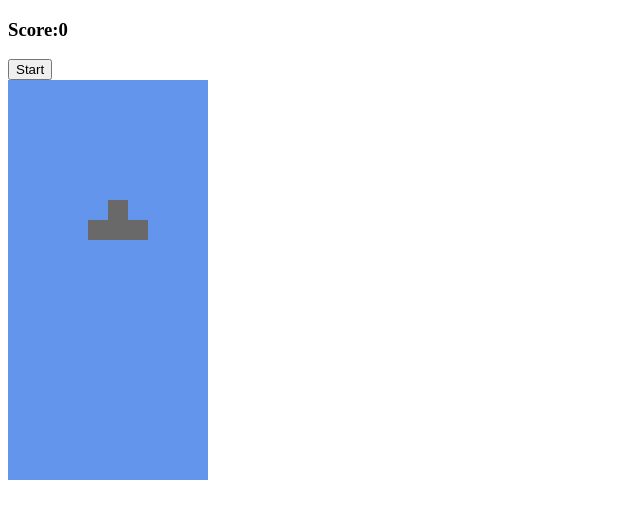
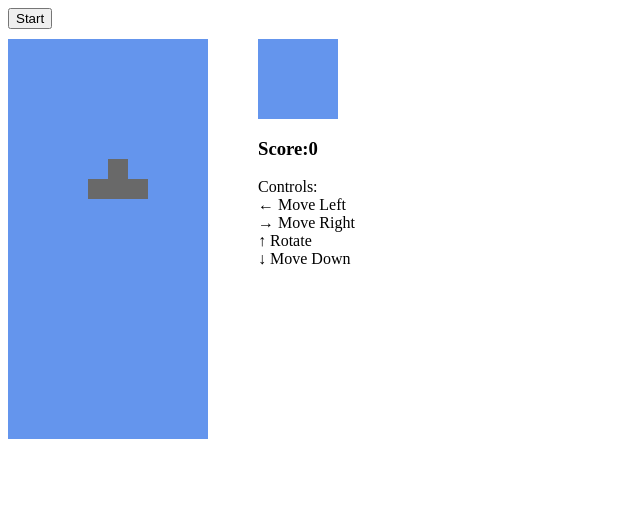
Before and after one commit to adamisafk/javascript-tetris, a PHP site: page / in a window 1280 px wide. Shown: the top 519 px of the page, without its empty margins (0-640 px from the left). Run offline with PHP 8.4, Linux system fonts and the light colour scheme.

Commit message:
Add rotate behaviour, Add mini-grid display, Change stylesheet with a siderbar

```diff
--- a/app.js
+++ b/app.js
@@ -42,6 +42,7 @@ document.addEventListener('DOMContentLoaded', () => {
     let currentPosition // sets the position
     let currentRotation // and rotation
     let current // current tetromino
+    let random // current randomized tetromino index
 
     selectTetromino()
 
@@ -49,7 +50,7 @@ document.addEventListener('DOMContentLoaded', () => {
     function selectTetromino() {
       currentRotation = 0
       // randomly select a Tetromino and its first rotation
-      let random = Math.floor(Math.random()*theTetrominoes.length)
+      random = Math.floor(Math.random()*theTetrominoes.length)
       current = theTetrominoes[random][currentRotation]
       currentPosition = 4
       draw()
@@ -79,13 +80,13 @@ document.addEventListener('DOMContentLoaded', () => {
           moveLeft()
           break;
         case 38: // up arrow
-          //rotate
+          rotate()
           break;
         case 39: // right arrow
           moveRight()
           break;
         case 40: // down arrow
-          //moveDown()
+          gameLoop()
           break;
       }
     }
@@ -145,4 +146,17 @@ document.addEventListener('DOMContentLoaded', () => {
       draw() //update
     }
 
+    // Rotate a Tetromino
+    function rotate() {
+      undraw() // delete
+      currentRotation++ // increases the current rotation index
+      // if the rotation is at maximum index (index 3 because there are four rotations), wrap it around to 0
+      if(currentRotation === current.length) {
+        currentRotation = 0
+      }
+      // select the new rotation of the current tetromino, without updating the current position
+      current = theTetrominoes[random][currentRotation]
+      draw()
+    }
+
 })
--- a/home.html
+++ b/home.html
@@ -7,10 +7,8 @@
         <title>Tetris</title>
     </head>
     <body>
-
-        <h3>Score:<span id="score">0</span></h3>
-        <button id="start-button">Start</button>
-
+        <button id="start-button" style="margin-bottom: 10px;">Start</button>
+        <div class="container">
             <div class="grid">
                 <div></div>
                 <div></div>
@@ -235,5 +233,29 @@
                 <div class="taken"></div>
             </div>
 
+            <div class="sidebar">
+                <div class="mini-grid">
+                    <div></div>
+                    <div></div>
+                    <div></div>
+                    <div></div>
+                    <div></div>
+                    <div></div>
+                    <div></div>
+                    <div></div>
+                    <div></div>
+                    <div></div>
+                    <div></div>
+                    <div></div>
+                    <div></div>
+                    <div></div>
+                    <div></div>
+                    <div></div>
+                </div>
+                <h3>Score:<span id="score">0</span></h3>
+                <p>Controls:<br>&#8592 Move Left<br>&#8594 Move Right<br>&#8593 Rotate<br>&#8595 Move Down</p>
+            </div>
+        </div>
+
     </body>
 </html>
--- a/style.css
+++ b/style.css
@@ -1,3 +1,11 @@
+.container {
+    display: flex;
+}
+.sidebar {
+    margin-left: 50px;
+}
+
+
 .grid {
     width: 200px;
     height: 400px;
@@ -14,3 +22,16 @@
 .tetromino {
     background-color: dimgray;
 }
+
+.mini-grid {
+    width: 80px;
+    height: 80px;
+    display: flex;
+    flex-wrap: wrap;
+    background-color: cornflowerblue;
+}
+
+.mini-grid div {
+    width: 20px;
+    height: 20px;
+}
```
Lines whose indentation alone changed are shown as unchanged.
